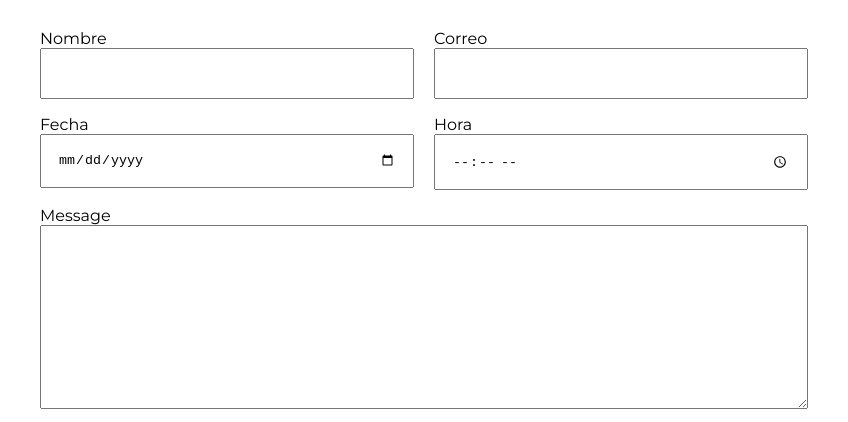
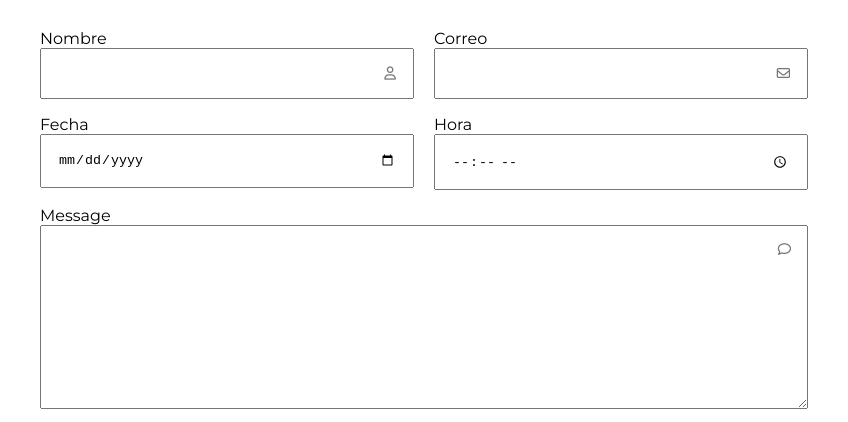
Before and after one commit to AndresRamirez917/100-sitios-jav-60, a plain HTML site: page citas.html in a window 1280 px wide. Shown: the part 179-601 px from the top of the page, 216-1064 px from the left. Drawn offline with nearby package versions, Linux system fonts and the light colour scheme; no server answers.

Commit message:
first commit

```diff
--- a/citas.html
+++ b/citas.html
@@ -34,11 +34,11 @@
                 <div class="form-group flex">
                     <div class="flex-box-1">
                         <label for="name">Nombre</label>
-                        <input id="nombre" class="form-control" type="text" />
+                        <input id="nombre" class="form-control" type="text" placeholder=""  />
                     </div>
                     <div class="flex-box-1">
                         <label for="email">Correo</label>
-                        <input id="email" class="form-control" type="email" />
+                        <input id="email" class="form-control" type="email" placeholder=""  />
                     </div>
                 </div>
                 <div class="form-group flex">
@@ -53,7 +53,7 @@
                 </div>
                 <div class="form-group">
                     <label for="message">Message</label>
-                    <textarea class="form-control" name="" id="mensaje" cols="30" rows="10"></textarea>
+                    <textarea class="form-control" name="" id="mensaje" cols="30" rows="10" placeholder="" ></textarea>
                 </div>
                 <button id="btn-validar" class="btn">Solicitar Cita</button>
             </form>
--- a/scss/mobile.scss
+++ b/scss/mobile.scss
@@ -110,6 +110,8 @@
     }
 }
 
+
+
 //testimonials
 #testimonials {
     .testimonials-row {
--- a/scss/styles.scss
+++ b/scss/styles.scss
@@ -298,6 +298,13 @@ span {
     gap: 50px;
 }
 
+::placeholder {
+    font-family: "Font Awesome 5 free";
+    font-weight: 500;
+    content: "\f007";
+    text-align: right;
+}
+
 //testimonials
 #testimonials {
     width: 90%;
```
Also changed, not shown: scss/styles.css, 2 other files.
